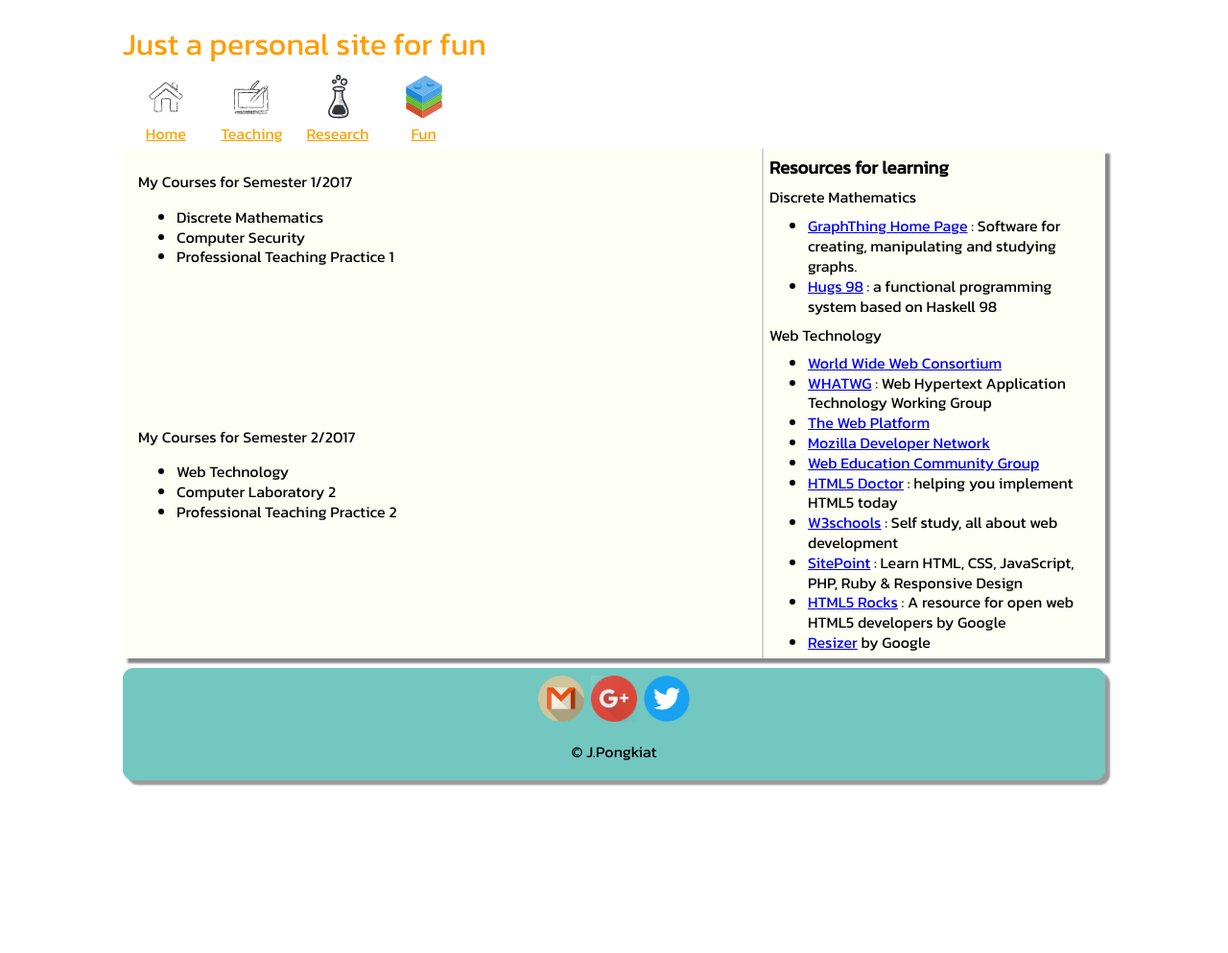
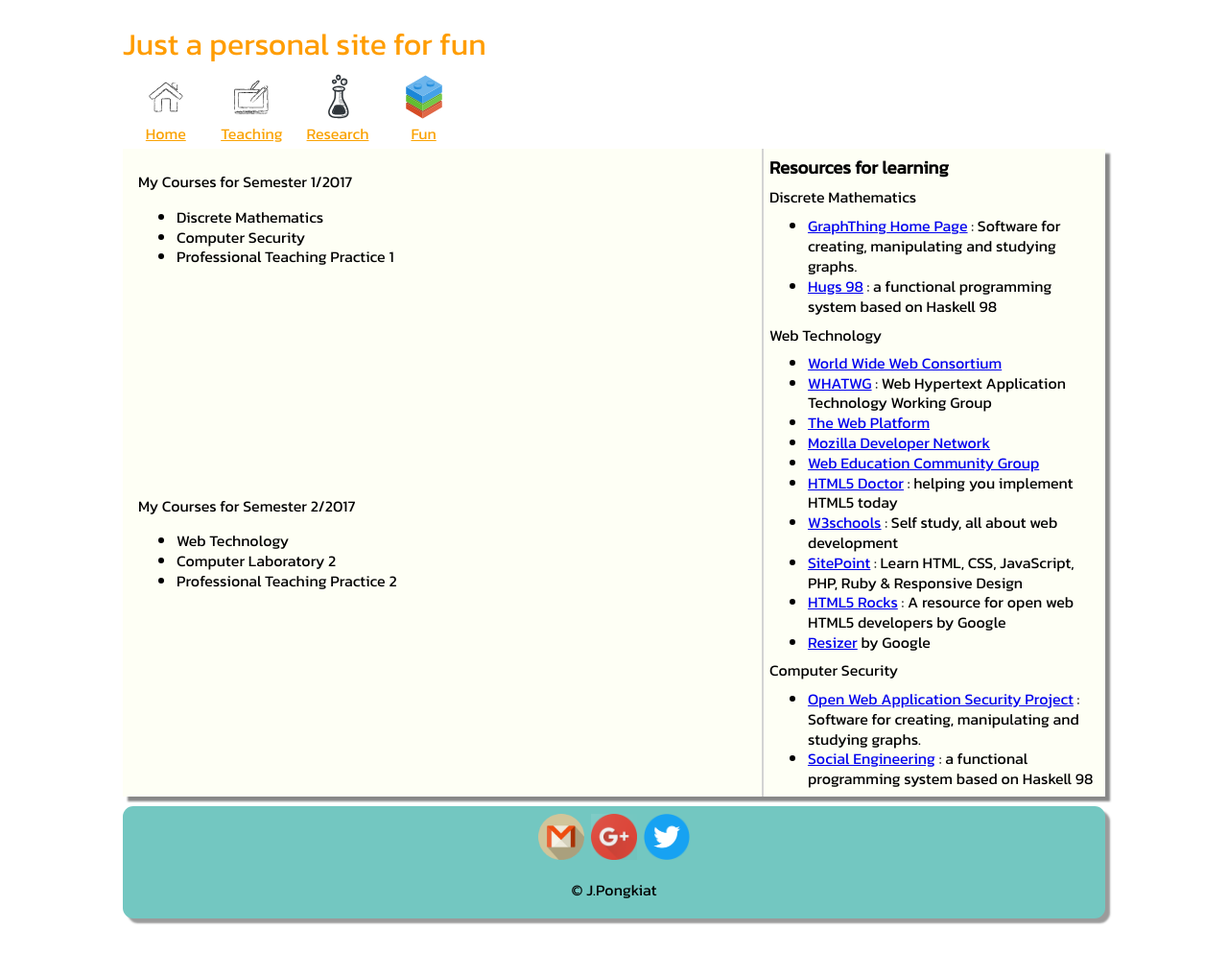
Before and after one commit to pongkiat/myPersonalSite, a plain HTML site: page teach.html in a window 1280 px wide. Shown: the whole page at 96% size. Before the commit the page ends 849 px from the top, so only its background shows below. Drawn offline with Linux system fonts and the light colour scheme.

Commit message:
Add Computer Security resources

```diff
--- a/teach.html
+++ b/teach.html
@@ -53,6 +53,11 @@
                     <li><a href="http://www.html5rocks.com/">HTML5 Rocks</a> :&nbsp;A resource for open web HTML5 developers by Google</li>
                     <li><a href="http://design.google.com/resizer/">Resizer</a> by Google</li>
                 </ul>
+                <p class="flexAside">Computer Security</p>
+                <ul class="flexAside">
+                    <li><a href="https://www.owasp.org/index.php/Main_Page">Open Web Application Security Project</a> : Software for creating, manipulating and studying graphs.</li>
+                    <li><a href="https://www.social-engineer.org/">Social Engineering</a> : a functional programming system based on Haskell 98</li>
+                </ul>
             </aside>
         </main>
         <footer><a href="mailto:pongkiat.jo@kmitl.ac.th"><img src="images/Gmail-logo.png" class="contactLogo"></a>&nbsp;&nbsp;<a href="https://plus.google.com/+PongkiatJongtriluck"><img src="images/GooglePlus-logo.png" class="contactLogo"></a>&nbsp;&nbsp;<a href="https://twitter.com/pongkiat"><img src="images/Twitter-logo.png" class="contactLogo"></a><p>&copy; J.Pongkiat</p></footer>
```
